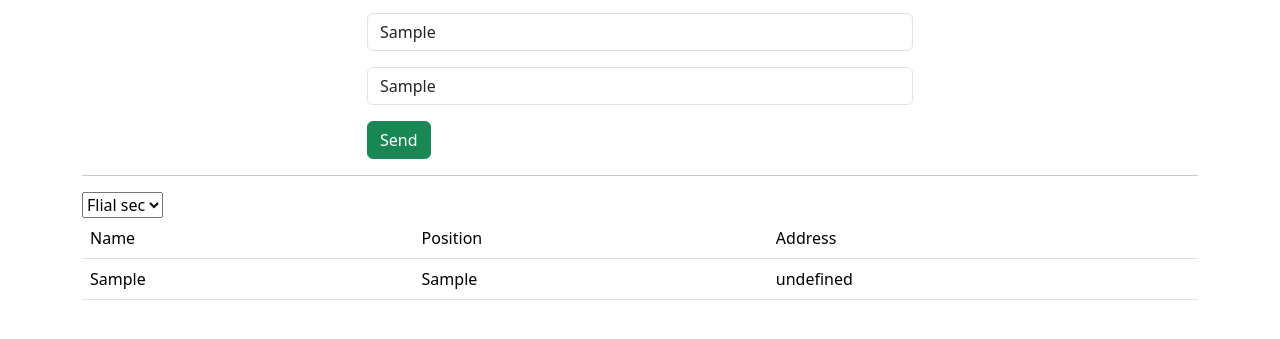
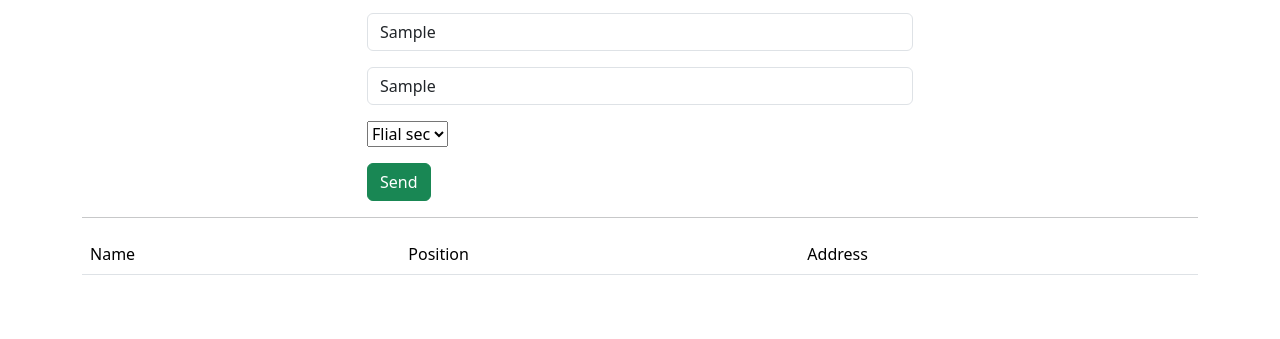
Before and after one commit to BlkerGuy/javaScrip--Class-, a plain HTML site: page index.html in a window 1280 px wide. Both pictures are taken after typing "Sample", "Sample" into the empty fields and a click on the button "Send". Shown: the part 83-422 px from the top of the page. Drawn offline with nearby package versions, Linux system fonts and the light colour scheme.

Commit message:
full-ready

```diff
--- a/index.html
+++ b/index.html
@@ -1,17 +1,20 @@
 <!DOCTYPE html>
 <html lang="en">
+
 <head>
     <meta charset="UTF-8">
     <meta http-equiv="X-UA-Compatible" content="IE=edge">
     <meta name="viewport" content="width=device-width, initial-scale=1.0">
     <title>Document</title>
-    <link href="https://cdn.jsdelivr.net/npm/bootstrap@5.3.0-alpha3/dist/css/bootstrap.min.css" rel="stylesheet" integrity="sha384-KK94CHFLLe+nY2dmCWGMq91rCGa5gtU4mk92HdvYe+M/SXH301p5ILy+dN9+nJOZ" crossorigin="anonymous">
+    <link href="https://cdn.jsdelivr.net/npm/bootstrap@5.3.0-alpha3/dist/css/bootstrap.min.css" rel="stylesheet"
+        integrity="sha384-KK94CHFLLe+nY2dmCWGMq91rCGa5gtU4mk92HdvYe+M/SXH301p5ILy+dN9+nJOZ" crossorigin="anonymous">
 </head>
+
 <body>
 
     <main>
         <div class="container">
-            <h1 id="companyName" class="text-center">  </h1>
+            <h1 id="companyName" class="text-center"> </h1>
             <p class="text-center" id="companyF"></p>
 
 
@@ -20,20 +23,20 @@
                     <form action="" id="form">
                         <input type="text" id="inp1" class="form-control" />
                         <input type="text" id="inp2" class="form-control my-3">
-                        <button  id="btn" class="btn btn-success">Send</button>
+                        <select  name="" class="d-block" id="sect">
+                            <option value="" selected disabled> Flial sec </option>
+                            <option value="0">Nizami</option>
+                            <option value="1">Elmler</option>
+                        </select>
+                        <button id="btn" class="btn btn-success mt-3">Send</button>
+
                     </form>
                 </div>
             </div>
 
             <hr />
 
-            <div>
-                <select name="" id="sect" onchange="GetOpt(this)">
-                    <option value="" selected disabled> Flial sec </option>
-                    <option value="0">Nizami</option>
-                    <option value="1">Elmler</option>
-                </select>
-            </div>
+
 
             <table id="tbl" class="table">
 
@@ -50,4 +53,5 @@
 
     <script src="script.js"></script>
 </body>
+
 </html>
--- a/script.js
+++ b/script.js
@@ -11,26 +11,15 @@ class Company {
         []
     ]
 
-
-
-
     getData() {
         let data = this.employees;
         let inp1 = document.getElementById('inp1');
         let inp2 = document.getElementById('inp2');
+        var select = document.getElementById('sect');
+        var option = select.options[select.selectedIndex];
 
 
-
-
-
-
-
-
-
-
-        if (inp1.value != '' && inp2.value != '') {
-
-
+        if (inp1.value != '' && inp2.value != '' && option.value!='') {
             if (data[0].includes(inp1.value)) {
                 alert('This value already exists!')
                 inp1.value = '';
@@ -39,8 +28,9 @@ class Company {
 
             data[0].push(inp1.value);
             data[1].push(inp2.value)
+            data[2].push(option.text)
         }
-        else { alert('The box must be filled out') }
+        else { alert('The form must be filled out') }
 
 
     }
@@ -60,12 +50,9 @@ class Company {
             <td> ${data[2][i]} </td>
             </tr>` // tr = tr+
         }
-
         return tr;
     }
-
 }
-
 
 const a = new Company('Code Academy', '28 may');
 const b = new Company('Code Academy', 'Nizami');
@@ -81,8 +68,5 @@ form.addEventListener('submit', (e) => {
     a.getData();
     tbl.innerHTML = a.employeeTable();
 })
-
-
-
 companyName.innerHTML = a.companyN;
 flialName.innerHTML = a.fName;
```
